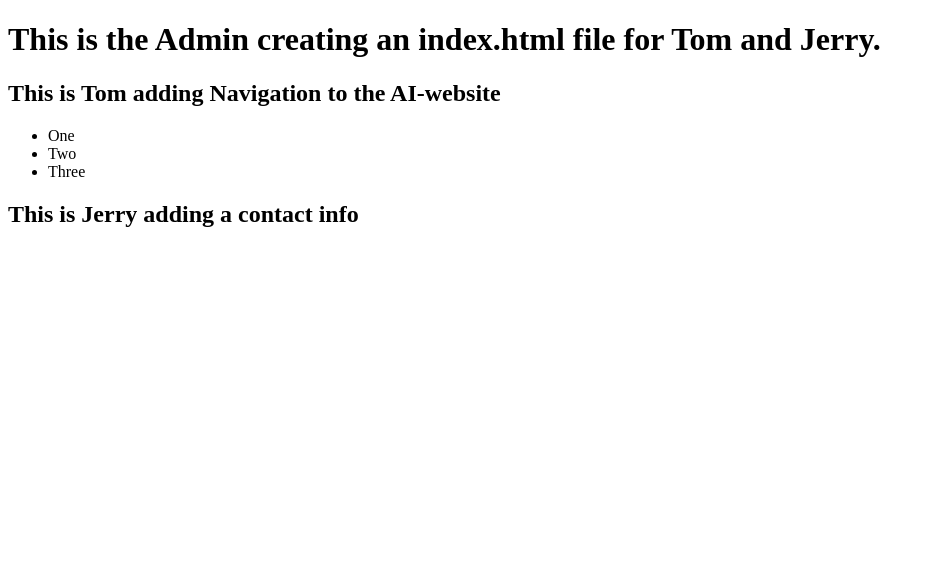
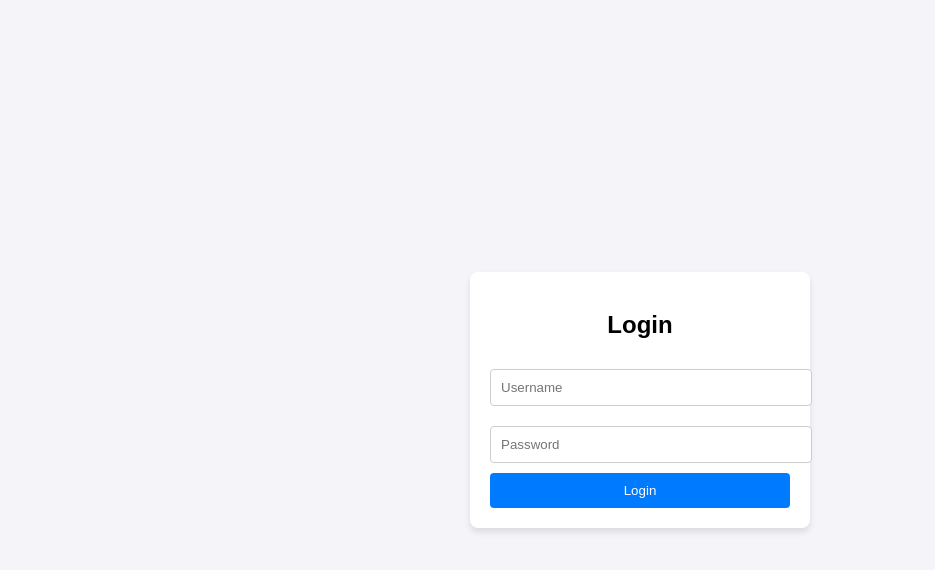
Before and after one commit to HephtronCode/ai-startup-website, a plain HTML site: page branching/index.html in a window 1280 px wide. Shown: the whole page, without its empty margins (0-935 px from the left). Drawn offline with Linux system fonts and the light colour scheme.

Commit message:
conflict phase

```diff
--- a/branching/index.html
+++ b/branching/index.html
@@ -3,17 +3,56 @@
 <head>
     <meta charset="UTF-8">
     <meta name="viewport" content="width=device-width, initial-scale=1.0">
-    <title>DevOps Project</title>
+    <title>Login Page</title>
+    <style>
+        body {
+            font-family: Arial, sans-serif;
+            display: flex;
+            justify-content: center;
+            align-items: center;
+            height: 100vh;
+            margin: 0;
+            background-color: #f4f4f9;
+        }
+        .login-form {
+            background: #fff;
+            padding: 20px;
+            border-radius: 8px;
+            box-shadow: 0 4px 6px rgba(0, 0, 0, 0.1);
+            width: 300px;
+        }
+        .login-form h2 {
+            margin-bottom: 20px;
+            font-size: 24px;
+            text-align: center;
+        }
+        .login-form input {
+            width: 100%;
+            padding: 10px;
+            margin: 10px 0;
+            border: 1px solid #ccc;
+            border-radius: 4px;
+        }
+        .login-form button {
+            width: 100%;
+            padding: 10px;
+            background-color: #007BFF;
+            color: white;
+            border: none;
+            border-radius: 4px;
+            cursor: pointer;
+        }
+        .login-form button:hover {
+            background-color: #0056b3;
+        }
+    </style>
 </head>
 <body>
-    <h1>This is the Admin creating an index.html file for Tom and Jerry.</h1>
-    <h2>This is Tom adding Navigation to the AI-website</h2>
-    <ul>
-        <li>One</li>
-        <li>Two</li>
-        <li>Three</li>
-    </ul>
-    <h2>This is Jerry adding a contact info</h2>
-
+    <form class="login-form">
+        <h2>Login</h2>
+        <input type="text" placeholder="Username" required>
+        <input type="password" placeholder="Password" required>
+        <button type="submit">Login</button>
+    </form>
 </body>
 </html>
```
